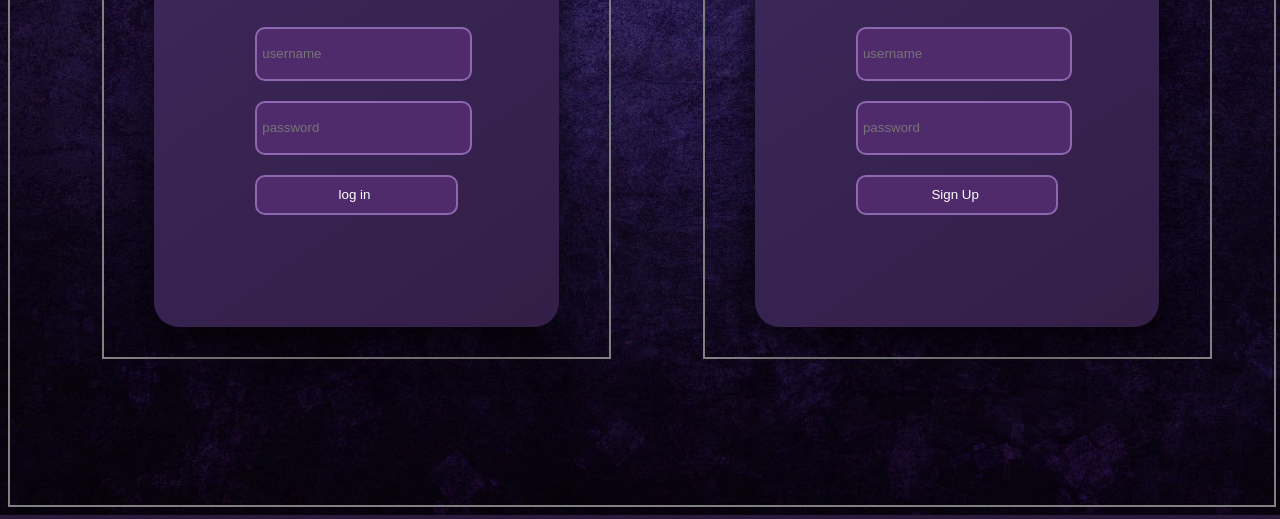
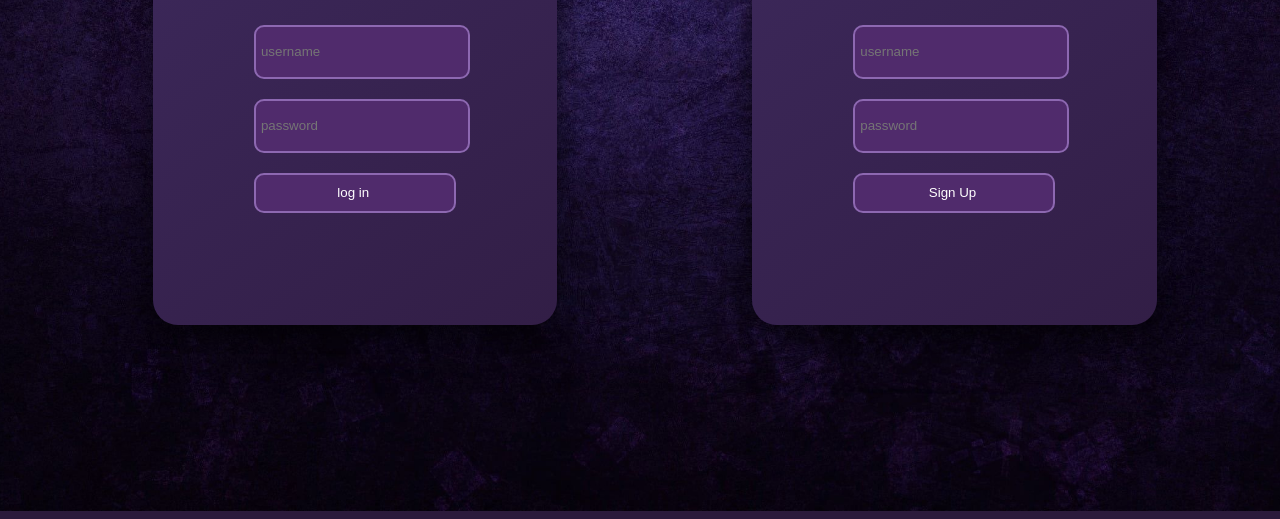
Before and after one commit to meowmaro/threejs-project, a website: page login.html in a window 1280 px wide. Shown: the part 281-800 px from the top of the page. Drawn offline with nearby package versions, Linux system fonts and the light colour scheme; a web font is replaced by a local one.

Commit message:
Update style.css

```diff
--- a/style.css
+++ b/style.css
@@ -442,11 +442,9 @@ h1 {
   justify-content: space-evenly;
   width: 100%;
   height: 97vh;
-  border: 2px solid grey;
 }
 .loginSpace {
   display: flex;
-  border: 2px solid grey;
   width: 40%;
   height: 60vh;
   justify-content: center;
@@ -455,7 +453,6 @@ h1 {
 
 .signupSpace {
   display: flex;
-  border: 2px solid grey;
   width: 40%;
   height: 60vh;
 }
```
